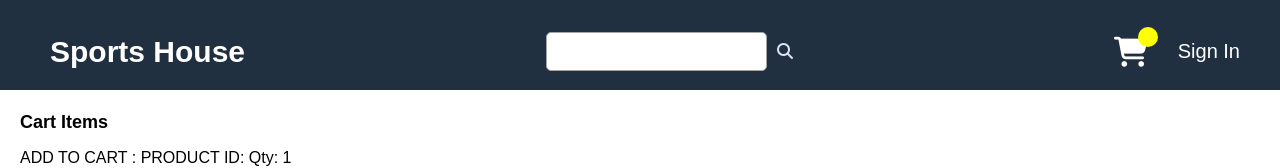
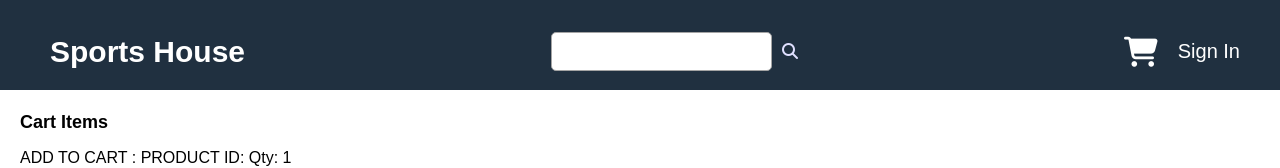
Before and after one commit to pariweshtamr/soccer-app, a React (Create React App) app: page /cart in a window 1280 px wide. Shown: the top 168 px of the page. Built offline with nearby package versions, Linux system fonts and the light colour scheme.

Commit message:
added functionality to store cart items in local storage

```diff
--- a/src/components/NavBar.js
+++ b/src/components/NavBar.js
@@ -23,7 +23,11 @@ const NavBar = () => {
           <div className="nav-bag">
             <i className="fas fa-shopping-cart"></i>
             <span className="bag-quantity">
-              {cartItems.length > 0 && <span>{cartItems.length}</span>}
+              {cartItems.length > 0 ? (
+                <span className="badge">{cartItems.length}</span>
+              ) : (
+                <span className="empty-cart"></span>
+              )}
             </span>
           </div>
         </Link>
--- a/src/index.css
+++ b/src/index.css
@@ -77,7 +77,7 @@ footer {
 .nav-bag i:hover {
   color: #ff8000;
 }
-.bag-quantity {
+.badge {
   display: flex;
   align-items: center;
   justify-content: center;
@@ -90,6 +90,9 @@ footer {
   font-size: 1.5rem;
   margin-left: -1rem;
   margin-bottom: 3rem;
+}
+.empty-cart {
+  display: none;
 }
 .input_wrapper i {
   margin: 0 1rem;
--- a/src/pages/Cart/CartAction.js
+++ b/src/pages/Cart/CartAction.js
@@ -1,9 +1,8 @@
 import { addProductToCartSuccess, addProductToCartFail } from './CartSlice'
 import { addToCartById } from '../../api/cartAPI'
 
-export const addToCart = (_id, qty) => async (dispatch) => {
+export const addToCart = (_id, qty) => async (dispatch, getState) => {
   const data = await addToCartById(_id, qty)
-  console.log(data)
   if (data) {
     dispatch(
       addProductToCartSuccess({
@@ -15,6 +14,7 @@ export const addToCart = (_id, qty) => async (dispatch) => {
         qty,
       }),
     )
+    localStorage.setItem('cartItems', JSON.stringify(getState().cart.cartItems))
     return
   }
   dispatch(addProductToCartFail(data))
--- a/src/pages/Cart/CartSlice.js
+++ b/src/pages/Cart/CartSlice.js
@@ -1,7 +1,9 @@
 import { createSlice } from '@reduxjs/toolkit'
 
 const initialState = {
-  cartItems: [],
+  cartItems: localStorage.getItem('cartItems')
+    ? JSON.parse(localStorage.getItem('cartItems'))
+    : [],
 }
 
 const cartSlice = createSlice({
```
